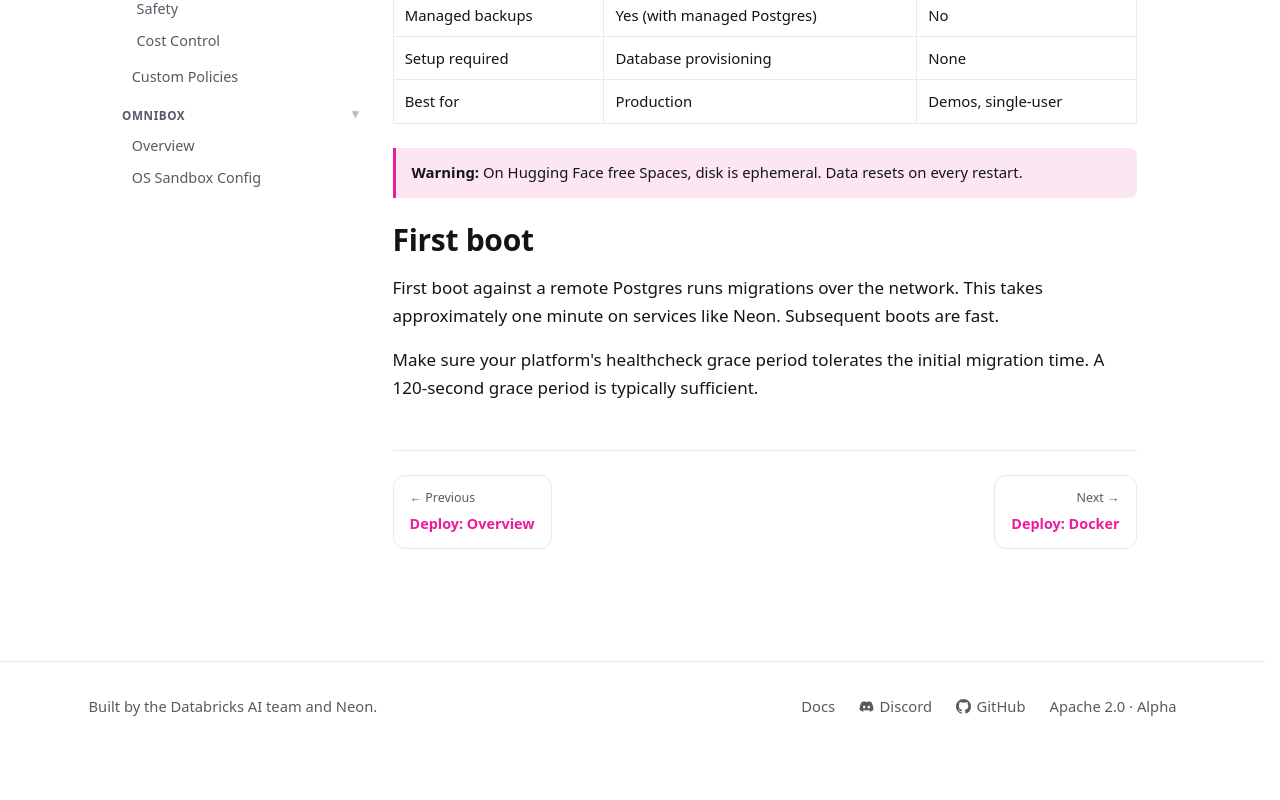
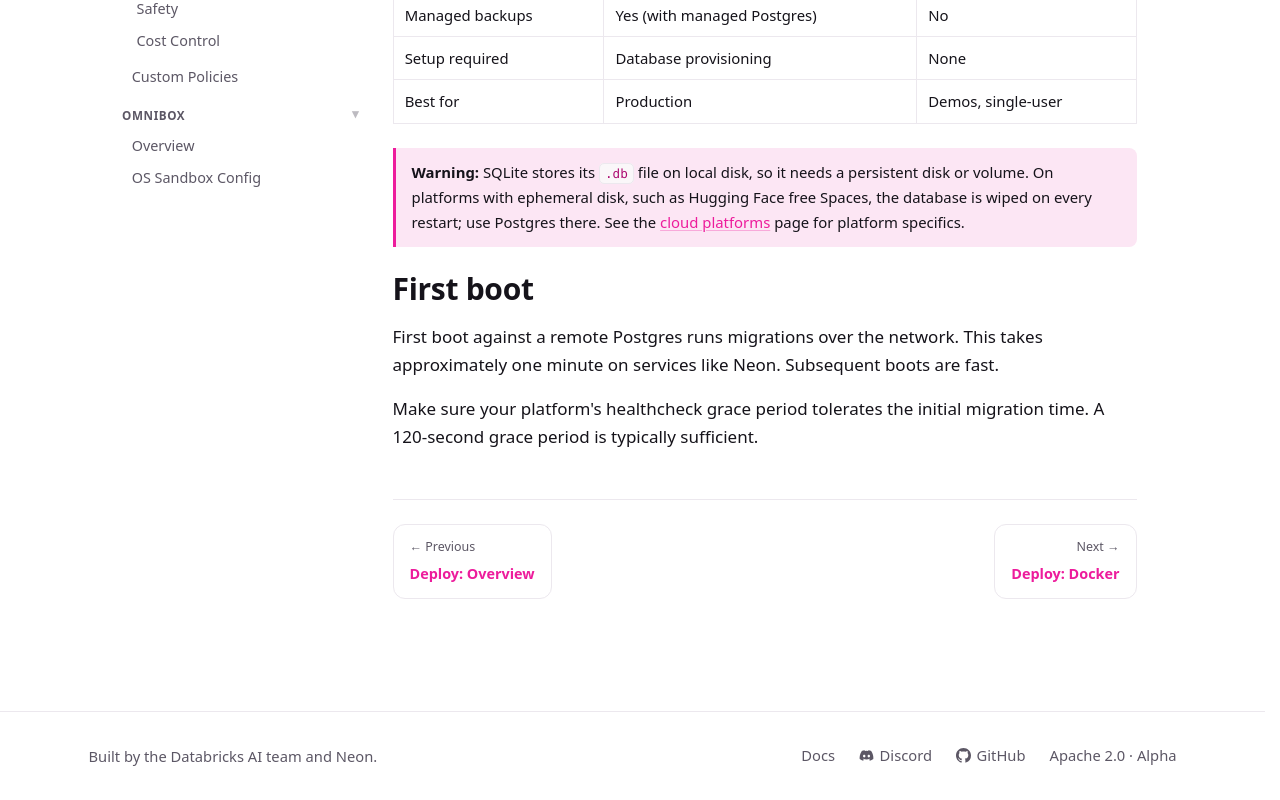
Before and after one commit to omnigent-ai/omnigent-site, a Next.js app: page /docs/deploy/database in a window 1280 px wide. Shown: the part 947-1747 px from the top of the page. Before the commit the page ends 1698 px from the top, so only its background shows below. Built offline with nearby package versions, Linux system fonts and the light colour scheme.

Commit message:
docs: explain why ephemeral disk matters for SQLite on database page

```diff
--- a/app/docs/deploy/database/page.js
+++ b/app/docs/deploy/database/page.js
@@ -81,8 +81,10 @@ export default function Page() {
 
       <div className="note">
         <p>
-          <strong>Warning:</strong> On Hugging Face free Spaces, disk is ephemeral. Data resets on
-          every restart.
+          <strong>Warning:</strong> SQLite stores its <code>.db</code> file on local disk, so it
+          needs a persistent disk or volume. On platforms with ephemeral disk, such as Hugging Face
+          free Spaces, the database is wiped on every restart; use Postgres there. See the{" "}
+          <Link href="/docs/deploy/cloud">cloud platforms</Link> page for platform specifics.
         </p>
       </div>
 
```
